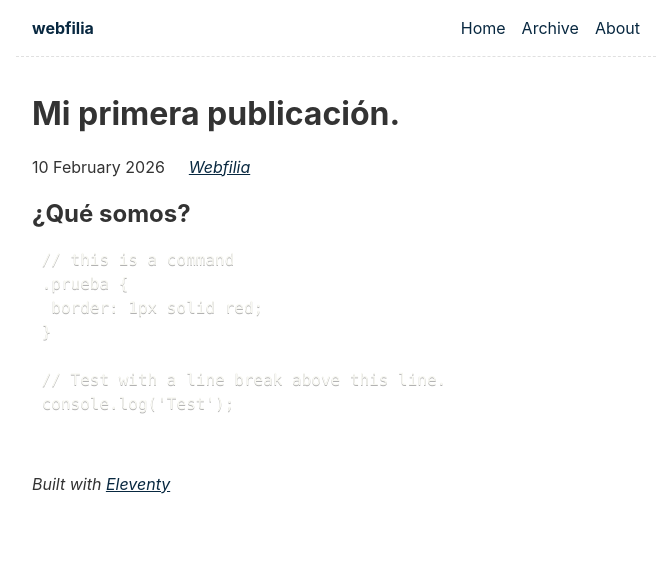
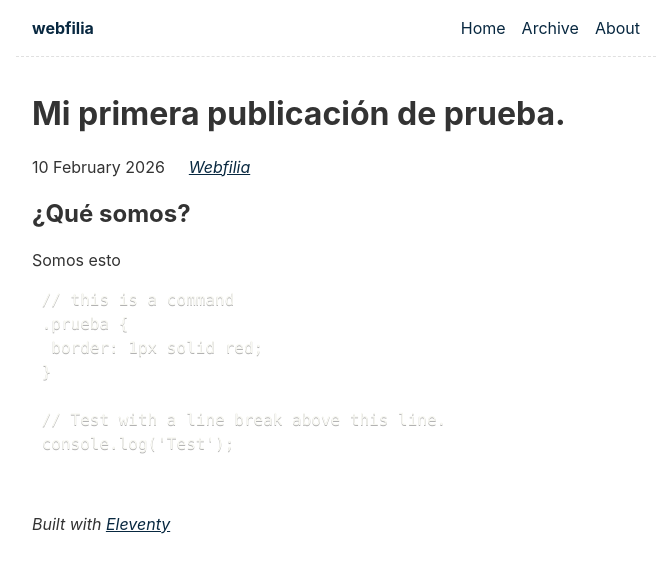
Before and after one commit to webfilia/webfiliacom, an Eleventy site: page content/blog/firstpost.md in a window 1280 px wide. Shown: the whole page, without its empty margins (304-975 px from the left). Built offline with nearby package versions, Linux system fonts and the light colour scheme; Eleventy itself is replaced by a stand-in of ours; some packages are replaced by stand-ins of ours; code samples lack their colours; files that its build step writes are made by us from their sources; what @zachleat/heading-anchors, zod-validation-error would draw is missing.

Commit message:
Update title of the first blog post

```diff
--- a/content/blog/firstpost.md
+++ b/content/blog/firstpost.md
@@ -1,11 +1,13 @@
 ---
-title: Mi primera publicación.
+title: Mi primera publicación de prueba.
 description: Esta es la primera publicación de webfilia.
 date: 2026-02-10
 tags: webfilia
 ---
 
 ## ¿Qué somos?
+
+Somos esto
 
 
 
```
